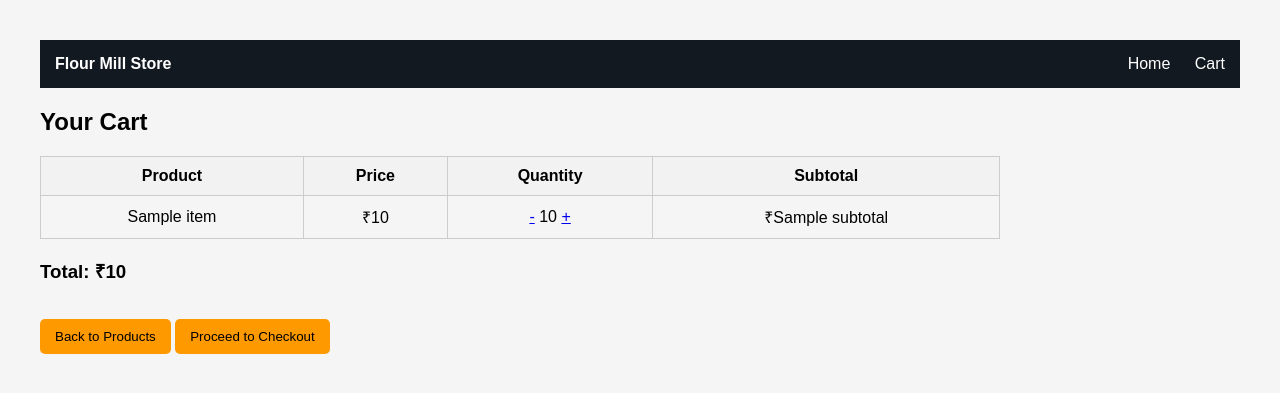
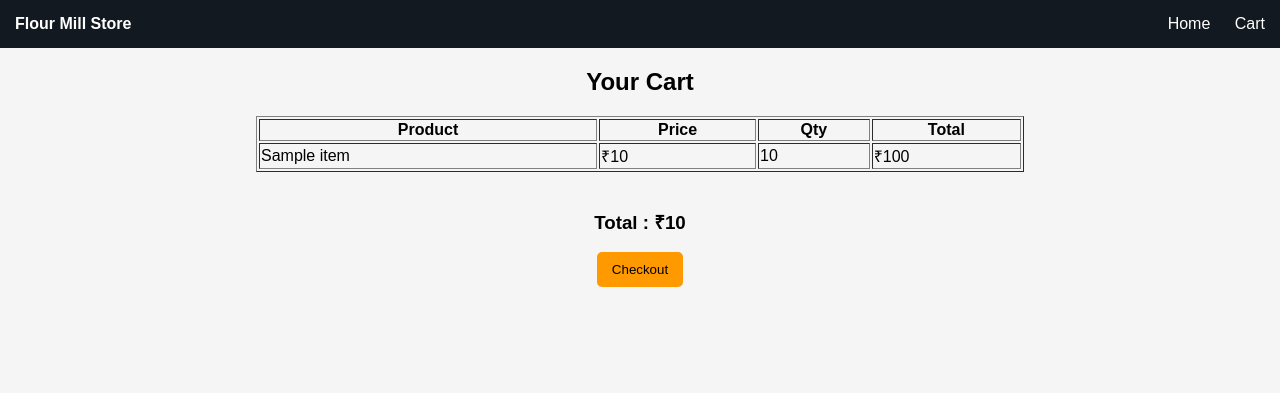
Before and after one commit to Nikhilsaini03/flour-mill-store, a Flask app: template templates/cart.html in a window 1280 px wide. Shown: the top 393 px of the page. Run offline with Flask 3, Linux system fonts and the light colour scheme; the template is opened without the code that fills it: most values are stand-ins (such as "Sample title", 1, 10 or a date in 2020).

Commit message:
updated checkout page

```diff
--- a/app.py
+++ b/app.py
@@ -7,8 +7,8 @@ app.secret_key = "secret"
 db = mysql.connector.connect(
     host="localhost",
     user="root",
-    password="",
-    database="flour_mill"
+    password="1234",
+    database="login_system"
 )
 
 cursor = db.cursor()
--- a/templates/base.html
+++ b/templates/base.html
@@ -43,21 +43,11 @@ box-shadow:0 0 10px rgba(0,0,0,0.1);
 text-align:center;
 }
 
-.card{
-    transition: all 0.3s ease;
-}
-.card:hover{
-transform:translateY(-8px);
-box-shadow:0 10px 20px rgba(0,0,0,0.2);
-}
-
 .card img{
 width:180px;
 height:180px;
 object-fit:cover;
 }
-
-
 
 .price{
 color:green;
--- a/templates/cart.html
+++ b/templates/cart.html
@@ -1,79 +1,26 @@
-<!DOCTYPE html>
-<html>
-<head>
-<title>Your Cart</title>
-
-<style>
-
-body{
-font-family: Arial;
-padding:40px;
-}
-
-table{
-width:80%;
-border-collapse: collapse;
-}
-
-th,td{
-padding:10px;
-border:1px solid #ccc;
-text-align:center;
-}
-
-th{
-background:#f2f2f2;
-}
-
-button{
-padding:6px 12px;
-cursor:pointer;
-}
-
-.actions{
-margin-top:20px;
-}
-
-</style>
-
-</head>
-
-<body>
-
 {% extends "base.html" %}
 
 {% block content %}
 
-<h2>Your Cart</h2>
+<h2 style="text-align:center;">Your Cart</h2>
 
-<table>
+<table border="1" width="60%" align="center">
 
 <tr>
 <th>Product</th>
 <th>Price</th>
-<th>Quantity</th>
-<th>Subtotal</th>
+<th>Qty</th>
+<th>Total</th>
 </tr>
 
-{% for item in cart %}
+{% for item in cart_items %}
 
 <tr>
 
 <td>{{ item.name }}</td>
-
 <td>₹{{ item.price }}</td>
-
-<td>
-
-<a href="/decrease/{{ item.id }}">-</a>
-
-{{ item.qty }}
-
-<a href="/increase/{{ item.id }}">+</a>
-
-</td>
-
-<td>₹{{ item.subtotal }}</td>
+<td>{{ item.quantity }}</td>
+<td>₹{{ item.price * item.quantity }}</td>
 
 </tr>
 
@@ -81,19 +28,16 @@ margin-top:20px;
 
 </table>
 
-<h3>Total: ₹{{ total }}</h3>
-
 <br>
 
-<a href="/products"><button>Back to Products</button></a>
+<h3 style="text-align:center;">
+Total : ₹{{ total }}
+</h3>
 
+<div style="text-align:center;">
 <a href="/checkout">
-<button>Proceed to Checkout</button>
+<button>Checkout</button>
 </a>
+</div>
 
 {% endblock %}
-
-</div>
-
-</body>
-</html>
```
Also changed, not shown: templates/admin.html (+0 -13 lines), templates/checkout.html (+7 -1 lines).
